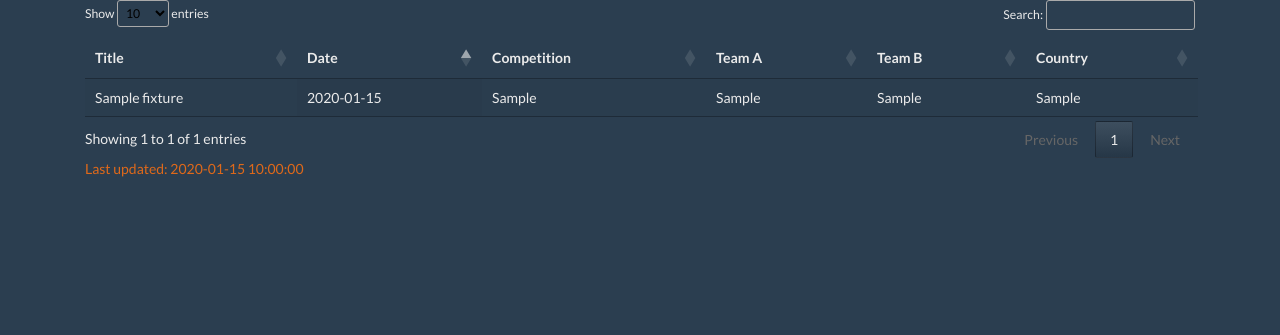
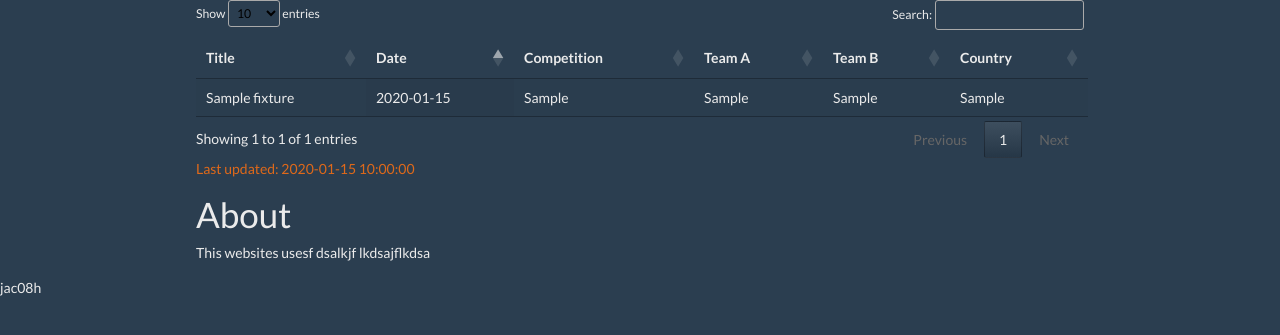
Before and after one commit to jac08h/NextSoccerDerby, a Flask app: template app/templates/index.html in a window 1280 px wide. Shown: the part 42-377 px from the top of the page. Run offline with Flask 2, Linux system fonts and the light colour scheme; the template is opened without the code that fills it: most values are stand-ins (such as "Sample title", 1, 10 or a date in 2020); some libraries are stand-ins or nearby versions.

Commit message:
add About and footer mockups
and it's an unorganized mess

```diff
--- a/app/static/css/style.css
+++ b/app/static/css/style.css
@@ -1,3 +1,8 @@
 html {
   font-size: 14px;
 }
+
+.centered {
+    width: 80%;
+    margin: 0 auto;
+}
--- a/app/templates/base.html
+++ b/app/templates/base.html
@@ -1,4 +1,6 @@
 {% extends 'bootstrap/base.html' %}
+<html>
+<head>
 {% block title %}
 {% if title %}{{ title }} - NextSoccerDerby>{% else %}Next Soccer Derby{% endif %}
 {% endblock %}
@@ -13,7 +15,12 @@
 <link rel="stylesheet" href="{{url_for('.static', filename='css/bootstrap.css')}}">
 <link rel="stylesheet" href="{{url_for('.static', filename='css/style.css')}}">
 {% endblock %}
+</head>
 
+
+
+
+<body>
 {% block navbar %}
             <div class="bs-component">
               <nav class="navbar navbar-expand-lg navbar-dark bg-primary">
@@ -43,6 +50,7 @@
               </nav>
             </div>
 {% endblock %}
+
 {% block content %}
             <div class="container">
                 {% with messages = get_flashed_messages() %}
@@ -56,4 +64,16 @@
                 {# application content needs to be provided in the app_content block #}
                 {% block app_content %}{% endblock %}
             </div>
+{% block footer %}
+<footer id="footer">
+    <div class="row">
+        <div class="col-lg-12">
+            <p>jac08h</p>
+        </div>
+    </div>
+</footer>
 {% endblock %}
+{% endblock %}
+
+</body>
+</html>
--- a/app/templates/index.html
+++ b/app/templates/index.html
@@ -17,6 +17,7 @@
 {% endblock %}
 
 {% block app_content %}
+<div class="centered">
 <table id="table_id" class="display">
     <thead>
         <tr>
@@ -30,4 +31,7 @@
     </thead>
 </table>
 <p class="text-primary">Last updated: {{ last_updated }}</p>
+<h1>About</h1>
+<p>This websites usesf dsalkjf lkdsajflkdsa</p>
+</div>
 {% endblock %}
```
